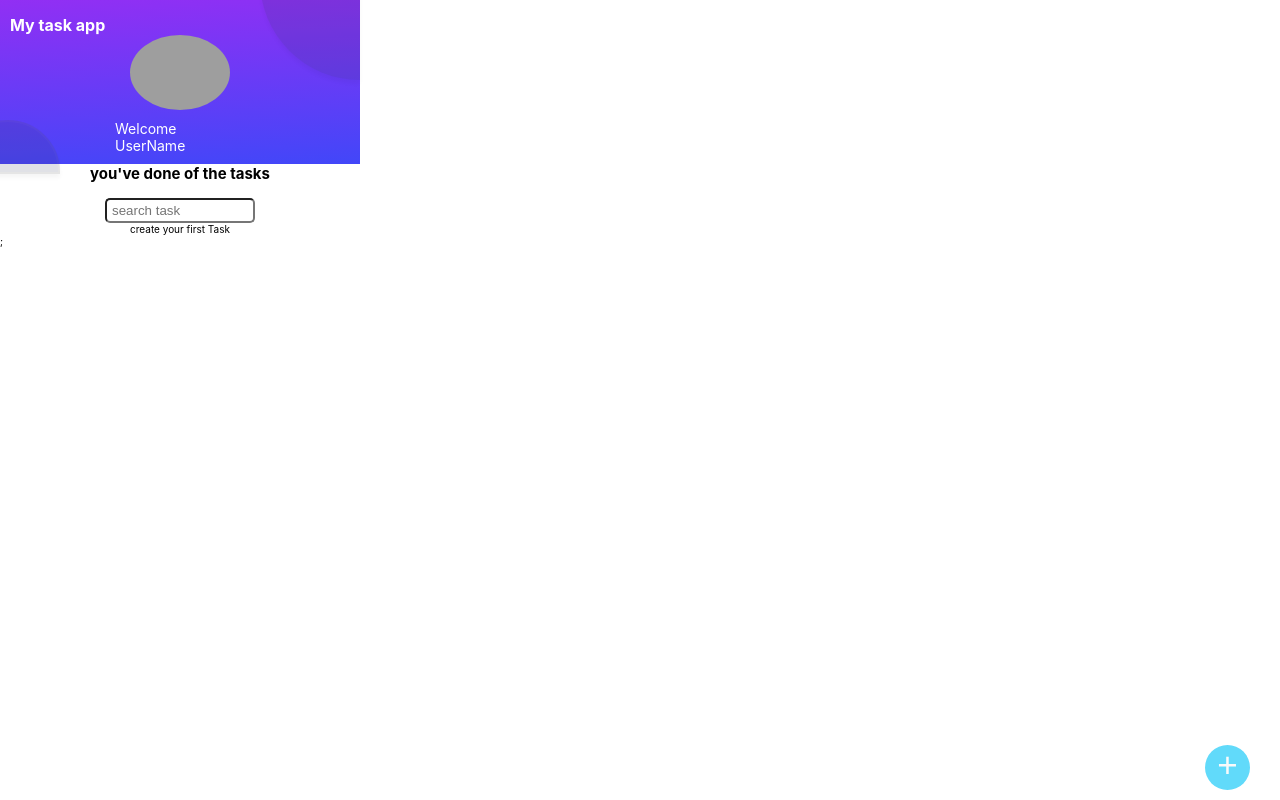
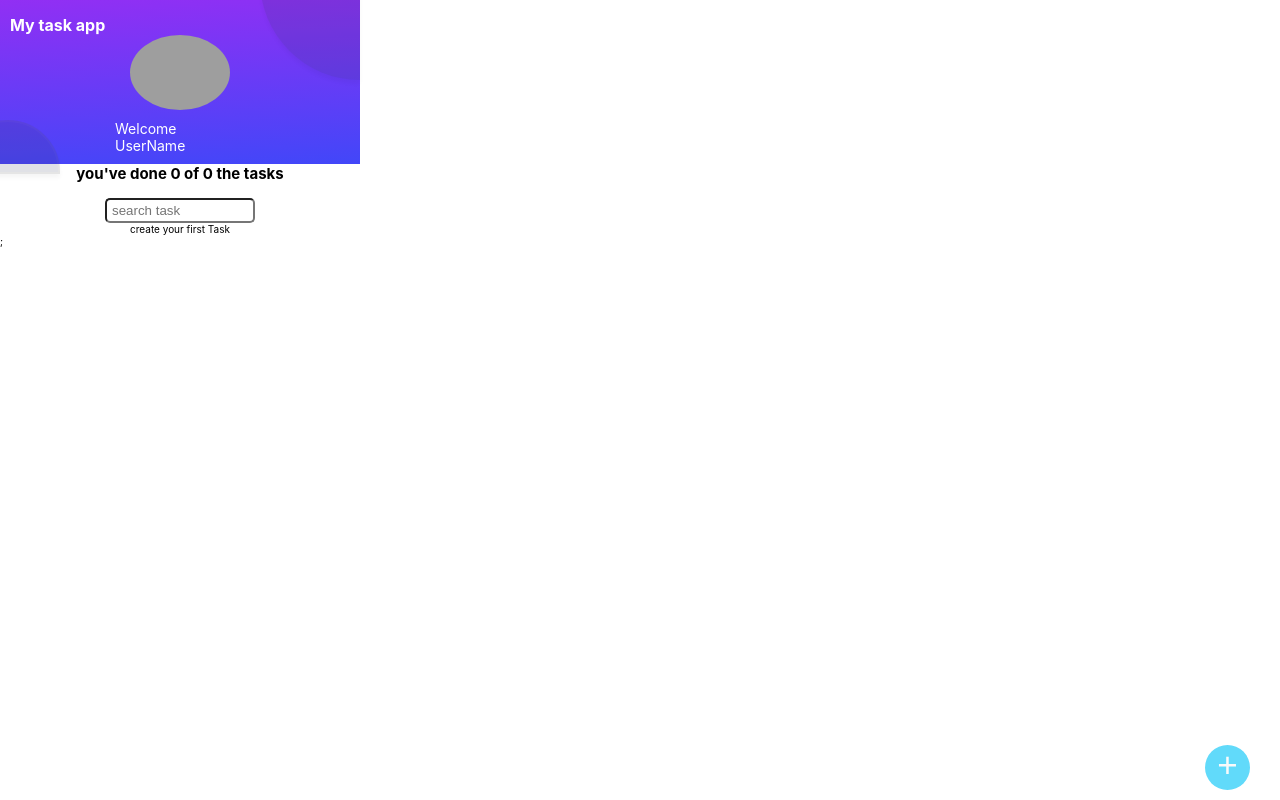
Before and after one commit to MrPerales/My-task-App-, a React (Create React App) app: page / in a window 1280 px wide. Built offline with nearby package versions, Linux system fonts and the light colour scheme; grey boxes are pictures that could not be loaded.

Commit message:
se arregla busqueda y contador de task

```diff
--- a/src/AppUI.js
+++ b/src/AppUI.js
@@ -8,6 +8,13 @@ import { TodoItem } from "./components/TodoItem.js";
 import { ToDoContext } from "./ToDoContext/ToDoContext.js";
 
 function AppUI() {
+
+    const { error,
+        loading,
+        searchedToDos,
+        completeToDo,
+        deleteToDo } = React.useContext(ToDoContext);
+
     return (
         <>
             <TodoHeader />
@@ -15,8 +22,8 @@ function AppUI() {
 
             <TodoSearch />
 
-            <ToDoContext.Consumer >
-                {({error,loading,searchedToDos,completeToDo,deleteToDo}) => (
+
+
             <TodoList>
                 {loading && <p>loading....</p>}
                 {error && <p>Fatal Error....</p>}
@@ -37,8 +44,7 @@ function AppUI() {
 
             </TodoList>
 
-                )}
-            </ToDoContext.Consumer>
+
 
 
             <CreateTodoButton />
--- a/src/components/TodoCounter.js
+++ b/src/components/TodoCounter.js
@@ -1,10 +1,12 @@
 import React from "react";
 import '../Style-Components/todoCounter.css'
+import { ToDoContext } from "../ToDoContext/ToDoContext";
 
-function TodoCounter({total,completed}){
+function TodoCounter(){
+  const {totalTask,completedTask}=React.useContext(ToDoContext);
     return(
 
-      <h2 className="title-task">you've done {completed} of {total} the tasks </h2>
+      <h2 className="title-task">you've done {completedTask} of {totalTask} the tasks </h2>
 
     );
 };
--- a/src/components/TodoSearch.js
+++ b/src/components/TodoSearch.js
@@ -1,8 +1,10 @@
 import React from "react";
 import '../Style-Components/todoSearch.css';
+import { ToDoContext } from "../ToDoContext/ToDoContext";
 
-function TodoSearch({searchValue,setSearchValue}){
+function TodoSearch(){
 
+    const {searchValue,setSearchValue} =React.useContext(ToDoContext);
 
     //  methods for onChange
     const onSearchValueChange=(event)=>{
```
Lines whose indentation alone changed are shown as unchanged.
